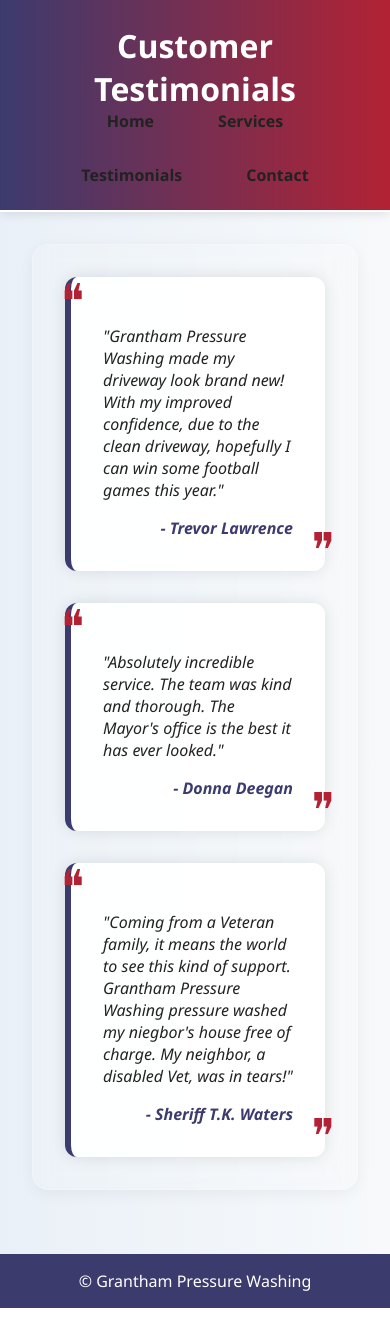
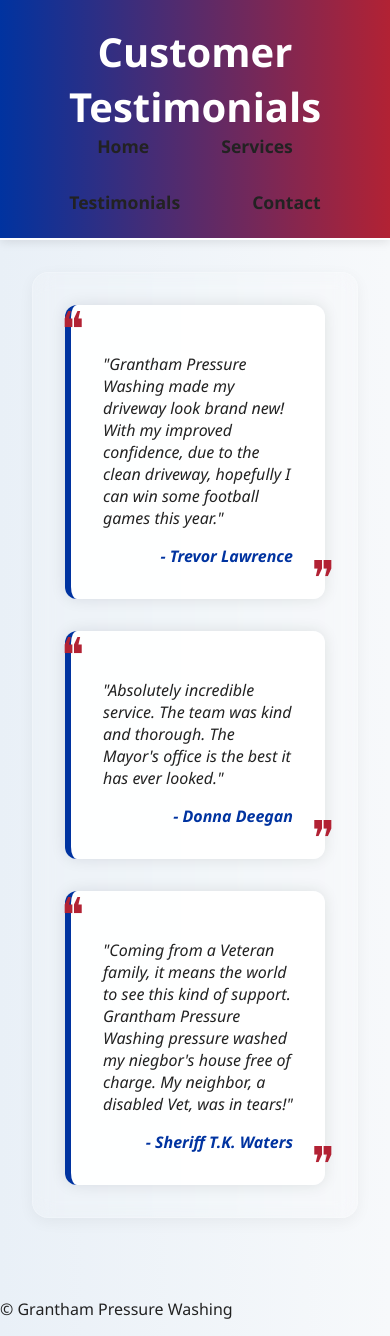
Before and after one commit to UGAfan24/GranthamPressureWashing, a plain HTML site: page testimonials.html in a window 390 px wide. Before the commit the page ends 1308 px from the top, so only its background shows below. Drawn offline with Linux system fonts and the light colour scheme.

Commit message:
Update styles.css

```diff
--- a/styles.css
+++ b/styles.css
@@ -1,15 +1,12 @@
-/* Base Colors */
 :root {
-  --accent-red: #b22234; /* American Red */
-  --accent-blue: #3c3b6e; /* American Blue */
-  --bright-yellow: #ffcc00; /* Bright Yellow */
+  --accent-red: #B22234; /* American Red */
+  --accent-blue: #0033A0; /* True American Blue */
   --text-color: #222;
   --bg-glass: rgba(255, 255, 255, 0.1);
   --border-glass: rgba(255, 255, 255, 0.2);
   --font-main: 'Segoe UI', Tahoma, Geneva, Verdana, sans-serif;
 }
 
-/* Body and General Styling */
 body {
   margin: 0;
   padding: 0;
@@ -18,9 +15,8 @@ body {
   color: var(--text-color);
 }
 
-/* Header */
 header {
-  background: linear-gradient(to right, var(--accent-blue), var(--accent-red));
+  background: linear-gradient(to right, var(--accent-blue), var(--accent-red)); /* Defined Red and Blue */
   color: white;
   backdrop-filter: blur(6px);
   border-bottom: 2px solid white;
@@ -40,7 +36,6 @@ header p {
   color: #f8f8f8;
 }
 
-/* Navigation */
 nav ul {
   list-style: none;
   padding: 0;
@@ -55,8 +50,9 @@ nav a {
   text-decoration: none;
   font-weight: bold;
   color: var(--text-color);
-  padding: 0.5rem 1rem;
+  padding: 0.75rem 1.25rem; /* Slightly larger padding */
   border-radius: 8px;
+  font-size: 1.1rem; /* Increased font size */
   transition: background-color 0.3s;
 }
 
@@ -65,7 +61,6 @@ nav a:hover {
   color: white;
 }
 
-/* Main Content */
 main {
   padding: 2rem;
 }
@@ -129,13 +124,6 @@ main {
   border-radius: 12px;
   font-style: italic;
   box-shadow: 0 0 15px rgba(0,0,0,0.1);
-  transition: transform 0.3s ease, box-shadow 0.3s ease;
-}
-
-.quote-block:hover {
-  transform: scale(1.02);
-  box-shadow: 0 4px 20px rgba(0, 0, 0, 0.15);
-  cursor: pointer;
 }
 
 .quote-block::before {
@@ -163,63 +151,3 @@ main {
   font-weight: bold;
   color: var(--accent-blue);
 }
-
-/* Testimonials Images */
-.testimonial-img {
-  width: 80px;
-  height: 80px;
-  border-radius: 50%;
-  object-fit: cover;
-  margin-bottom: 0.5rem;
-  border: 3px solid var(--accent-blue);
-  box-shadow: 0 4px 10px rgba(0, 0, 0, 0.15);
-}
-
-/* Footer */
-footer {
-  text-align: center;
-  background: var(--accent-blue);
-  color: white;
-  padding: 1rem;
-  font-size: 1rem;
-}
-
-footer p {
-  margin: 0;
-}
-
-/* Hover Effect for Interactive Elements */
-button, .cta-button, nav a {
-  transition: all 0.3s ease;
-}
-
-button:hover, .cta-button:hover, nav a:hover {
-  background-color: var(--accent-red);
-  color: white;
-  transform: scale(1.05);
-}
-
-/* Media Queries */
-@media (max-width: 768px) {
-  header h1 {
-    font-size: 2rem;
-  }
-
-  .quote-block {
-    font-size: 1rem;
-    max-width: 90%;
-  }
-
-  .testimonial-img {
-    width: 70px;
-    height: 70px;
-  }
-
-  nav {
-    flex-direction: column;
-  }
-
-  nav a {
-    margin: 0.5rem 0;
-  }
-}
```
